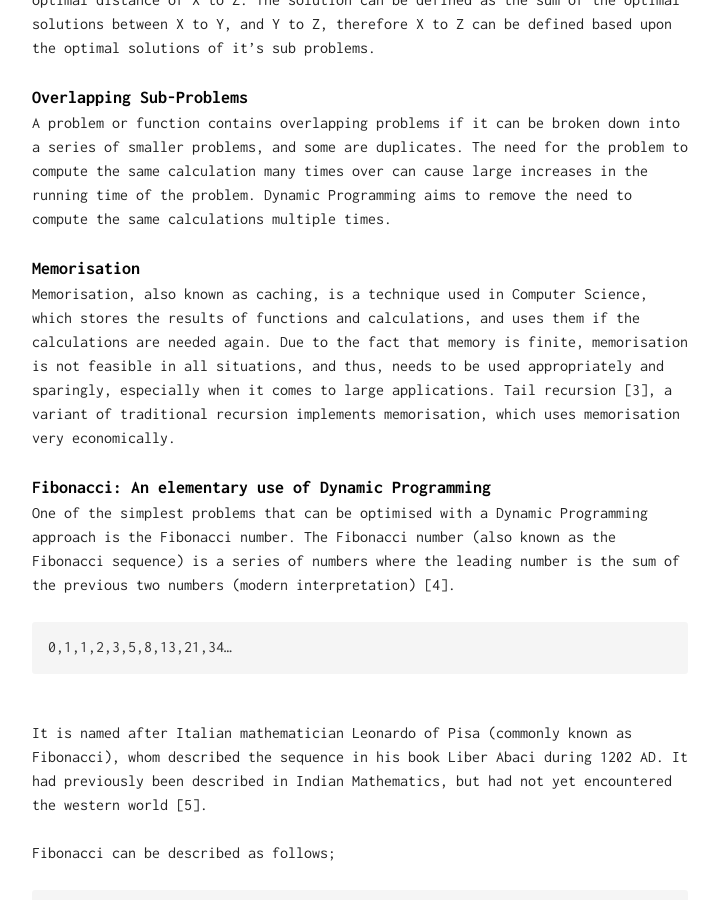
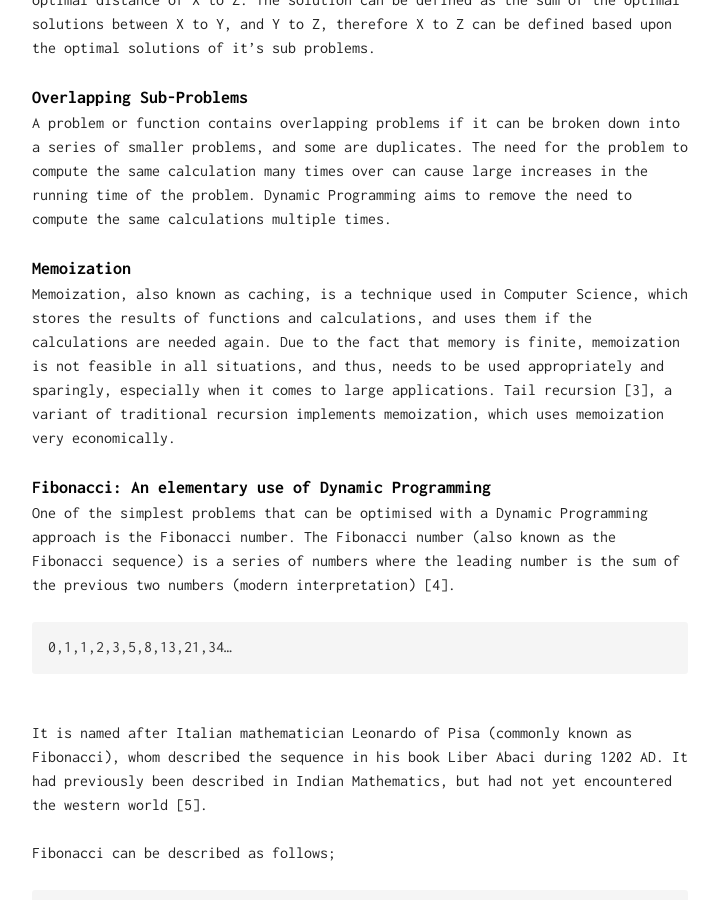
Before and after one commit to sibeitokgong/flawlessrhetoric, a Jekyll site: the page built from _posts/2017-10-24-Dynamic-Programming:-First-Principles.md, in a window 1280 px wide and 900 px high, scrolled down 1155 px. Shown: the whole window, without its empty margins (280-999 px from the left). Built offline with Jekyll 4.4.1, drawn with Linux system fonts in a browser that asks for light colours; some of the changed text lies outside the part shown.

Commit message:
s/memorisation/memoization/g

```diff
--- a/_posts/2017-10-24-Dynamic-Programming:-First-Principles.md
+++ b/_posts/2017-10-24-Dynamic-Programming:-First-Principles.md
@@ -52,11 +52,11 @@ and some are duplicates. The need for the problem to compute the same calculatio
 in the running time of the problem. Dynamic Programming aims to remove the need to compute the same calculations multiple times.
 <br><br>
 
-### Memorisation
-Memorisation, also known as caching, is a technique used in Computer Science, which stores the results of functions and calculations,
-and uses them if the calculations are needed again. Due to the fact that memory is finite, memorisation is not feasible in all situations,
+### Memoization
+Memoization, also known as caching, is a technique used in Computer Science, which stores the results of functions and calculations,
+and uses them if the calculations are needed again. Due to the fact that memory is finite, memoization is not feasible in all situations,
 and thus, needs to be used appropriately and sparingly, especially when it comes to large applications. Tail recursion [3], a variant of
-traditional recursion implements memorisation, which uses memorisation very economically.
+traditional recursion implements memoization, which uses memoization very economically.
 <br><br>
 
 ### Fibonacci: An elementary use of Dynamic Programming
@@ -101,7 +101,7 @@ number of four will compute the Fibonacci of two twice. The number of overlappin
 exponentially as the Fibonacci number is increased, and thus the running time to compute it.
 <br><br>
 
-We can use Dynamic Programming (and memorisation) to mitigate these unneeded computations,
+We can use Dynamic Programming (and memoization) to mitigate these unneeded computations,
 and define the Fibonacci Number of n as follows;
 <br><br>
 
@@ -115,7 +115,7 @@ and define the Fibonacci Number of n as follows;
 <br><br>
 
 This approach first checks if we have reached the desired number, if not, it computes the sequence. It will never
-call a number that has already been calculated, and will instead use memorisation and pass the previous
+call a number that has already been calculated, and will instead use memoization and pass the previous
 (to the current number we are at) two values to the function to calculate them.
 <br><br>
 
@@ -169,7 +169,7 @@ This solution uses Tail Recursion. Each stage does its necessary calculations, t
 the next stage which is the natural solution to the problem. Each stage will asses it’s plant’s proposals
 compared to the available funds, and then pass its information to the next stage. Whilst the approach finds
 the best solution, it does not return the proposals used, only the possible revenue and the cost it will require.
-The map of cost to revenue, implements the memorisation aspect of the algorithm.
+The map of cost to revenue, implements the memoization aspect of the algorithm.
 <br><br>
 
     if first stage
```
